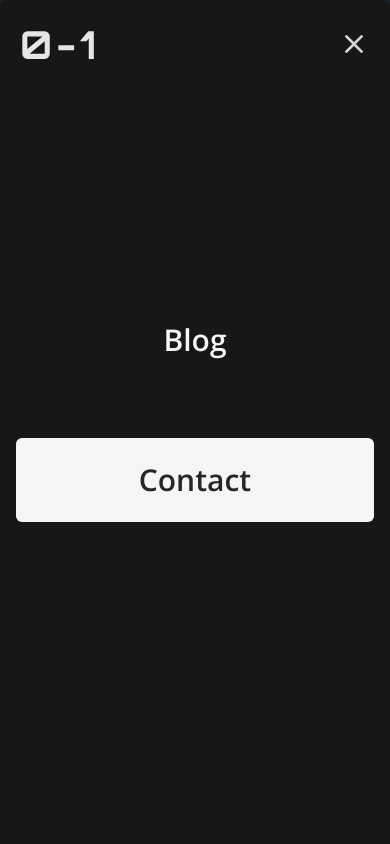
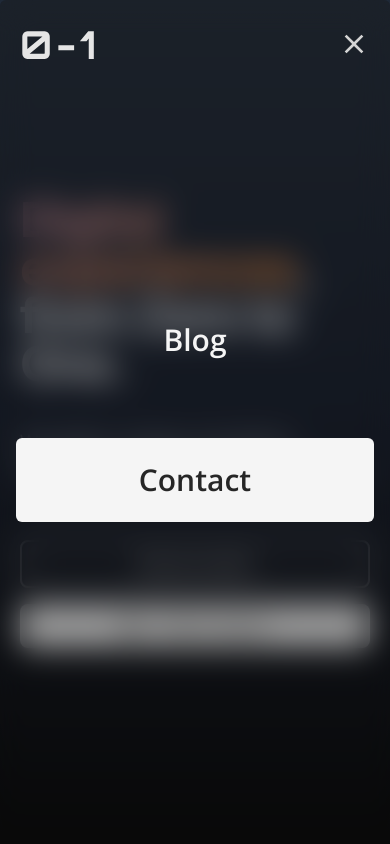
Before and after one commit to samjmerrick/zero-1, a Next.js app: page / in a window 390 px wide. Both pictures are taken after a click on the button 354 px from the left and 44 px from the top of the page. Shown: the top 844 px of the page. Built offline with nearby package versions, Linux system fonts and the light colour scheme.

Commit message:
Improve mobile menu

```diff
--- a/components/Nav.tsx
+++ b/components/Nav.tsx
@@ -28,7 +28,8 @@ function Nav() {
       <nav
         className={twMerge(
           "fixed z-50 w-full border-b border-transparent bg-opacity-20 py-5 backdrop-blur-lg transition-colors ",
-          !top && "border-neutral-700"
+          !top && !menuOpen && "border-neutral-700",
+          menuOpen && "backdrop-blur-none"
         )}
       >
         <Container>
@@ -72,17 +73,14 @@ function Nav() {
       </nav>
       {/* Mobile Menu */}
       <motion.div
-        className="fixed z-40 h-screen  w-screen touch-none rounded-t-md  bg-neutral-900 md:hidden"
+        className="fixed z-40 h-screen  w-screen touch-none rounded-t-md bg-neutral-900 bg-opacity-40 backdrop-blur-lg md:hidden"
         variants={{
           open: {
-            scale: 1,
             opacity: 1,
-            translateY: 0,
           },
           closed: {
-            scale: 0,
             opacity: 0,
-            translateY: "-30%",
+
             transition: {
               type: "tween",
               duration: 0.3,
```
